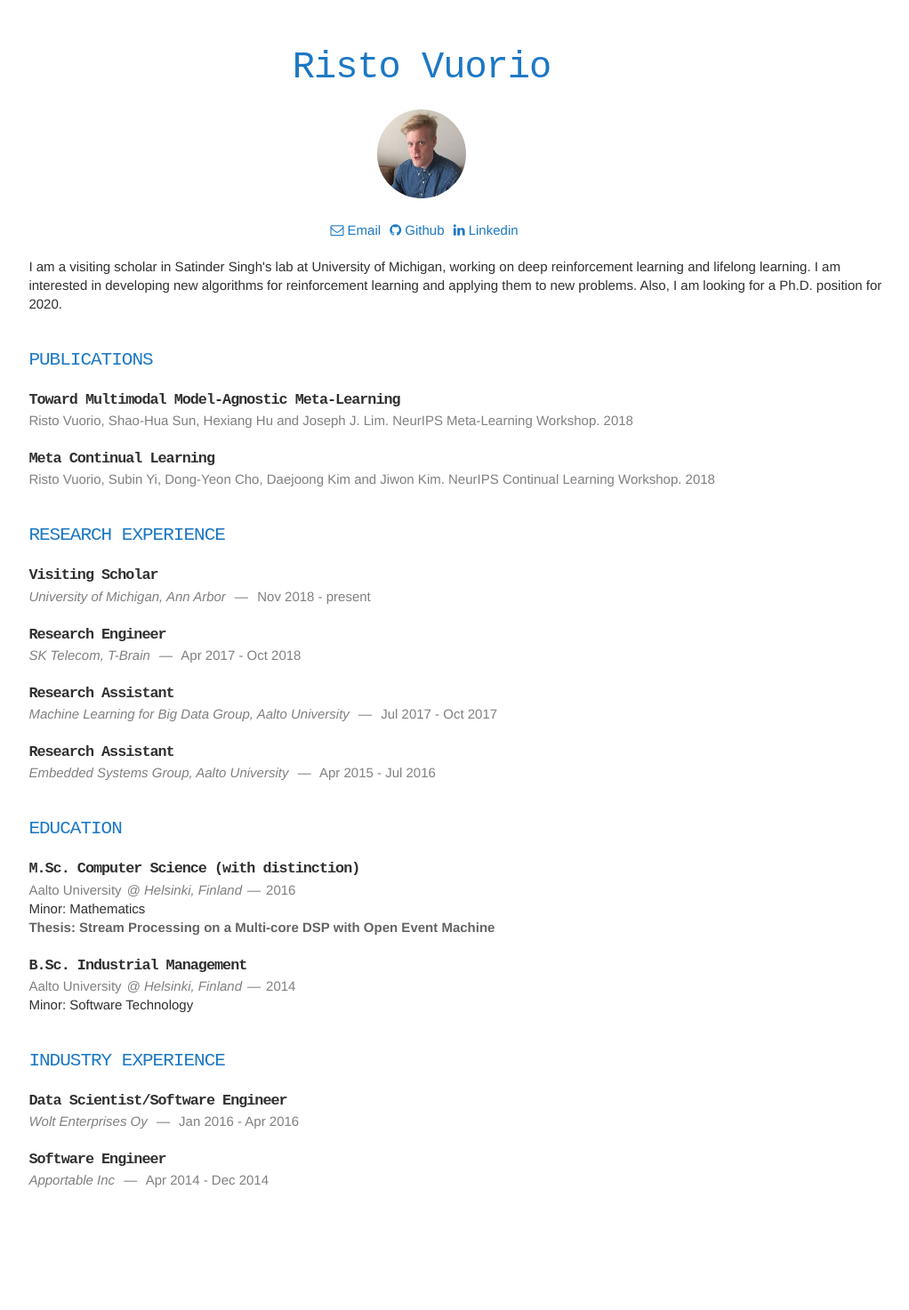
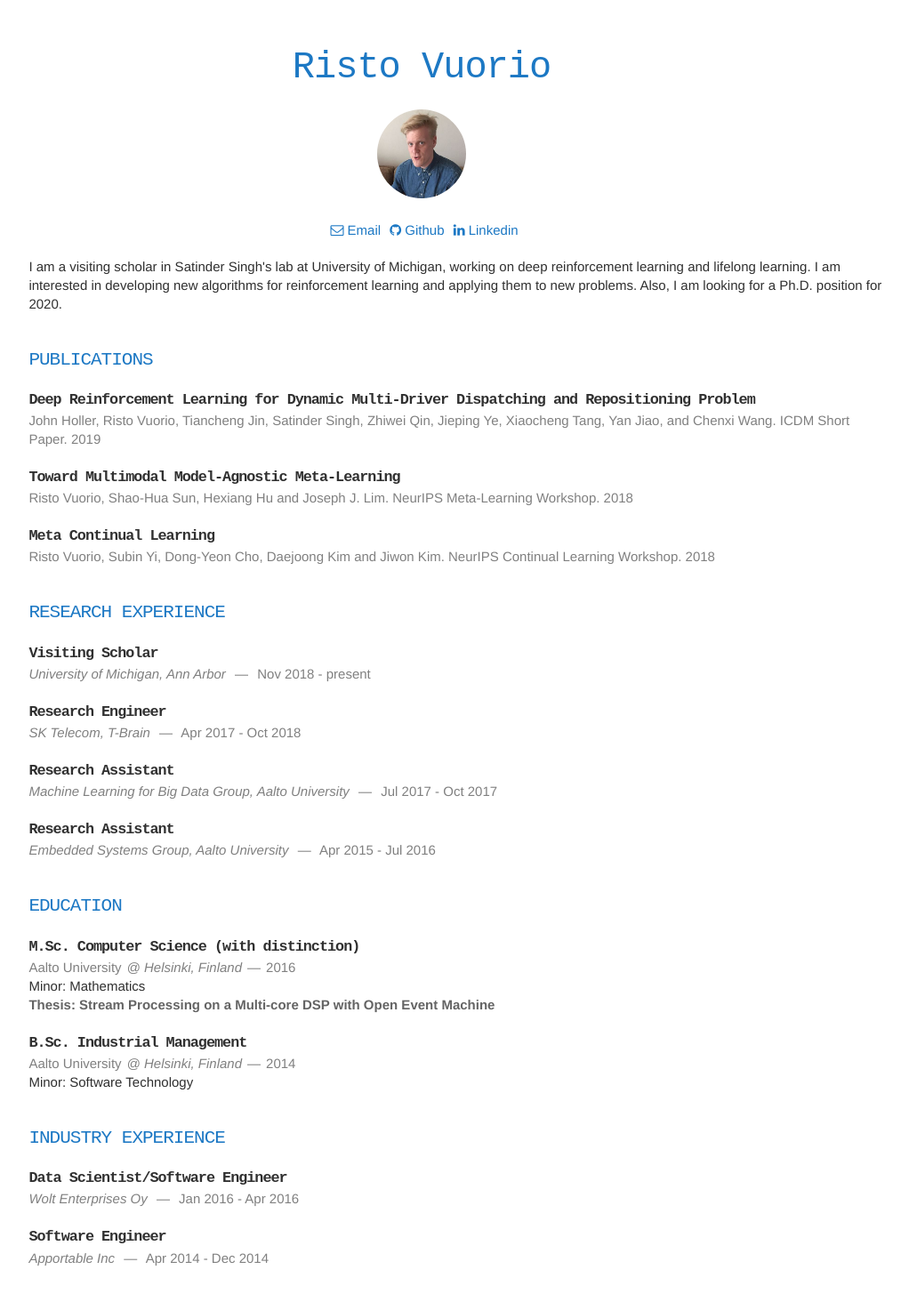
Before and after one commit to vuoristo/vuoristo.github.io, a Jekyll site: the page built from index.html, in a window 1280 px wide. Shown: the whole page at 89% size, without its empty margins (166-1188 px from the left). Built offline with Jekyll 4.4.1, drawn with Linux system fonts in a browser that asks for light colours; nearby versions of some CDN libraries; before the commit the page ends 1385 px from its top, so only the background shows below that.

Commit message:
Add icdm 2019 publication

```diff
--- a/_data/publications.yaml
+++ b/_data/publications.yaml
@@ -1,3 +1,7 @@
+- title: Deep Reinforcement Learning for Dynamic Multi-Driver Dispatching and Repositioning Problem
+  author: John Holler, Risto Vuorio, Tiancheng Jin, Satinder Singh, Zhiwei Qin, Jieping Ye, Xiaocheng Tang, Yan Jiao, and Chenxi Wang
+  howpublished: ICDM Short Paper
+  year: 2019
 - title: Toward Multimodal Model-Agnostic Meta-Learning
   author: Risto Vuorio, Shao-Hua Sun, Hexiang Hu and Joseph J. Lim
   howpublished: NeurIPS Meta-Learning Workshop
```
